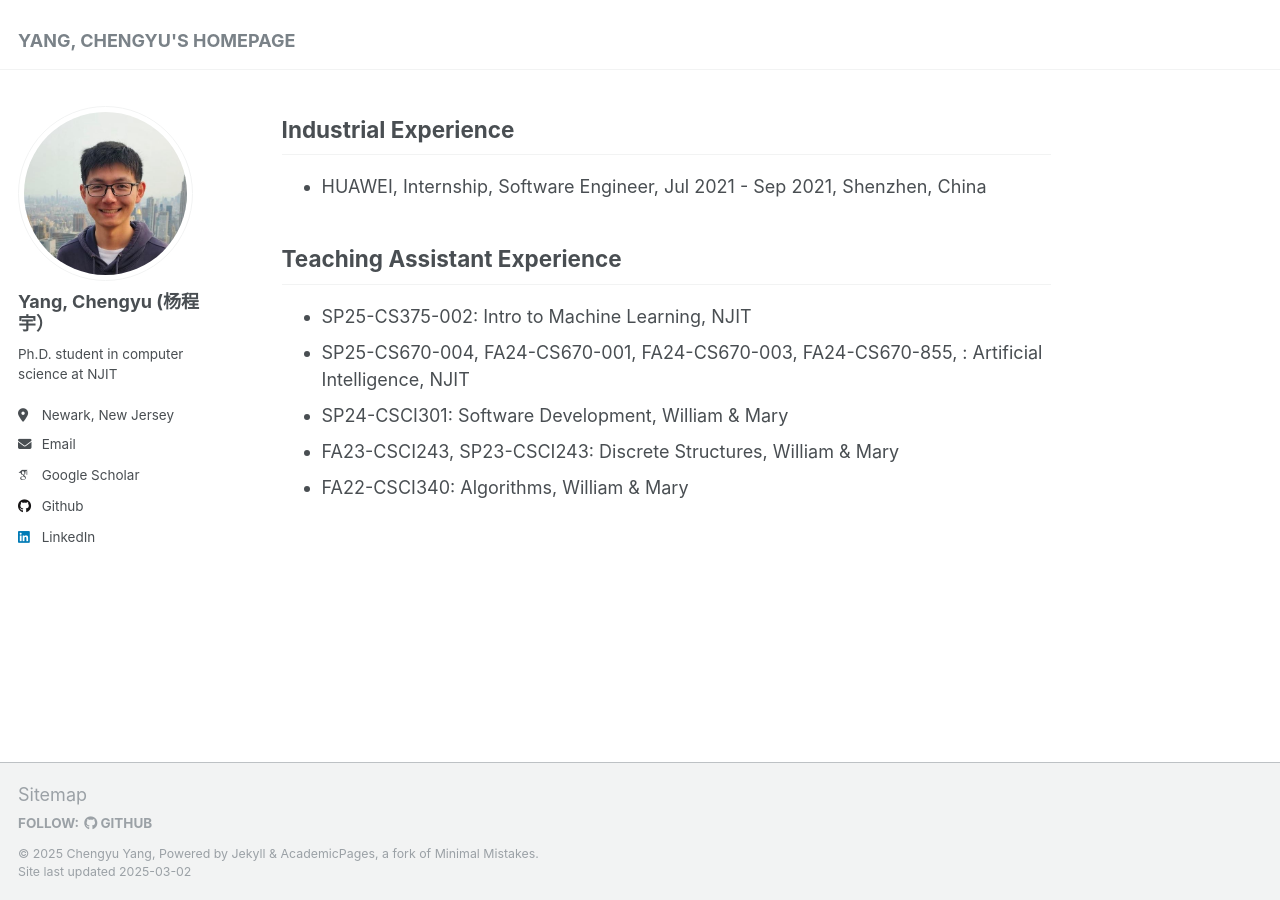
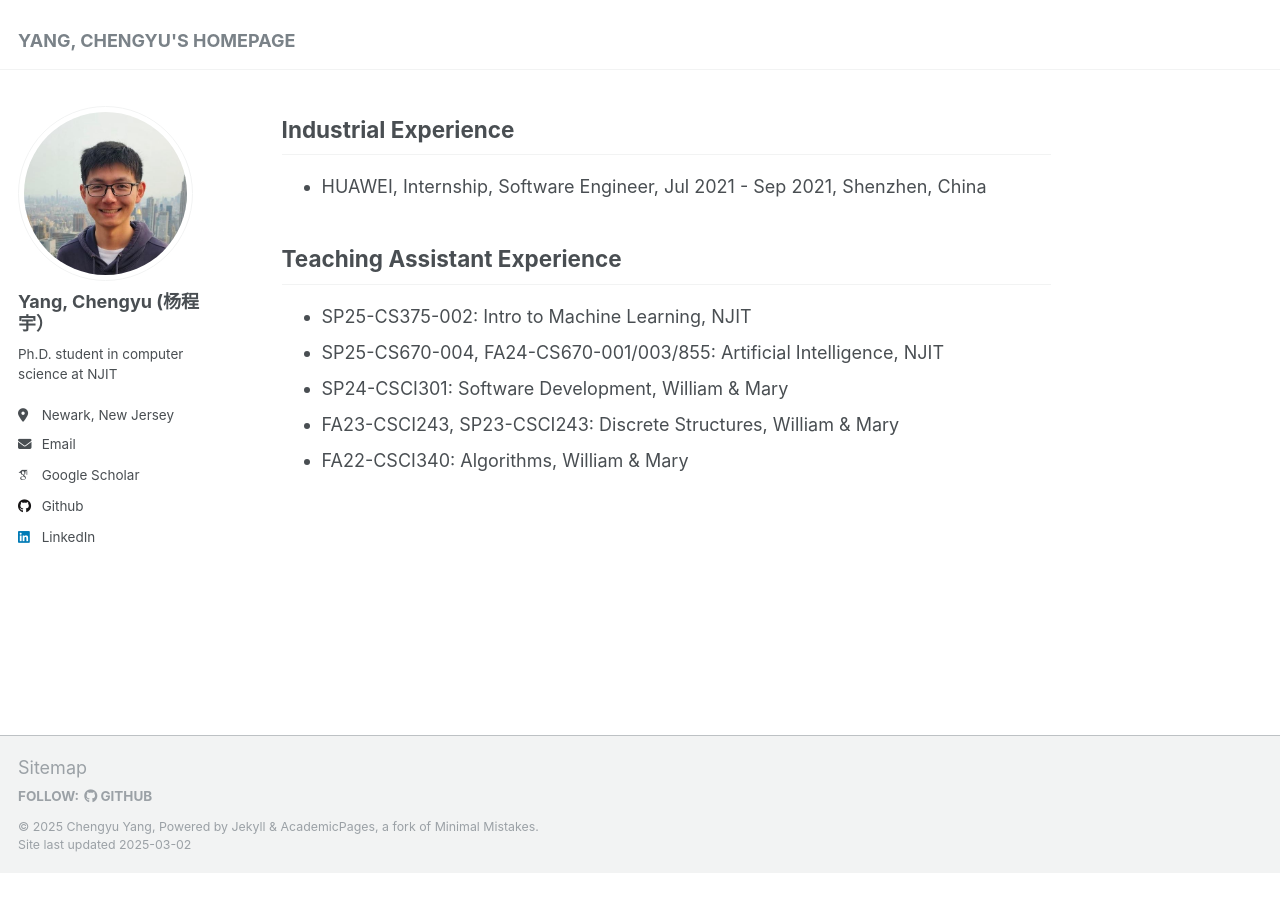
Before and after one commit to chengyuyang-njit/chengyuyang-njit.github.io, a Jekyll site: the page built from _pages/about.md, in a window 1280 px wide and 900 px high, scrolled down 1070 px. Built offline with Jekyll 4.4.1, drawn with Linux system fonts in a browser that asks for light colours; some web fonts are replaced; after the commit the page ends 1943 px from its top, so only the background shows below that.

Commit message:
Update about.md

```diff
--- a/_pages/about.md
+++ b/_pages/about.md
@@ -36,7 +36,7 @@ Industrial Experience
 Teaching Assistant Experience
 ------
 - SP25-CS375-002: Intro to Machine Learning, NJIT
-- SP25-CS670-004, FA24-CS670-001, FA24-CS670-003, FA24-CS670-855, : Artificial Intelligence, NJIT
+- SP25-CS670-004, FA24-CS670-001/003/855: Artificial Intelligence, NJIT
 - SP24-CSCI301: Software Development, William & Mary
 - FA23-CSCI243, SP23-CSCI243: Discrete Structures, William & Mary
 - FA22-CSCI340: Algorithms, William & Mary
```
